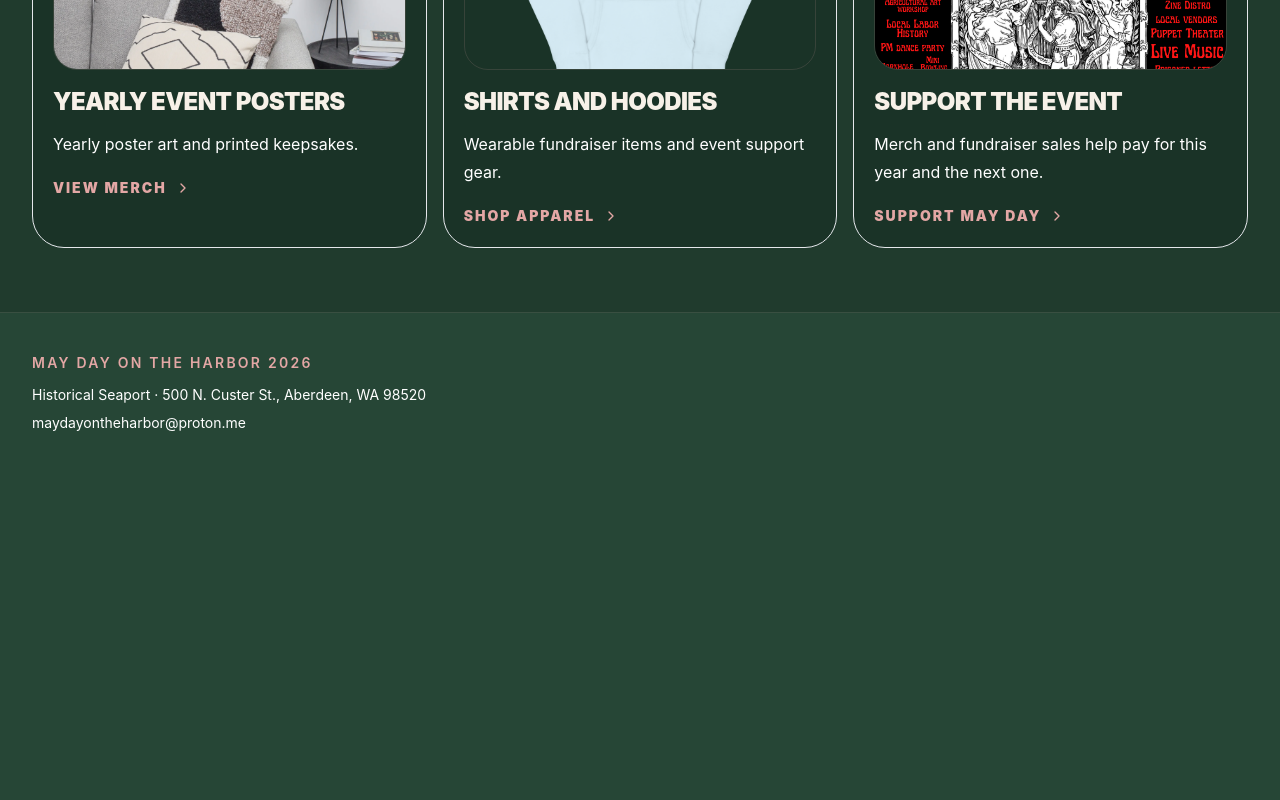
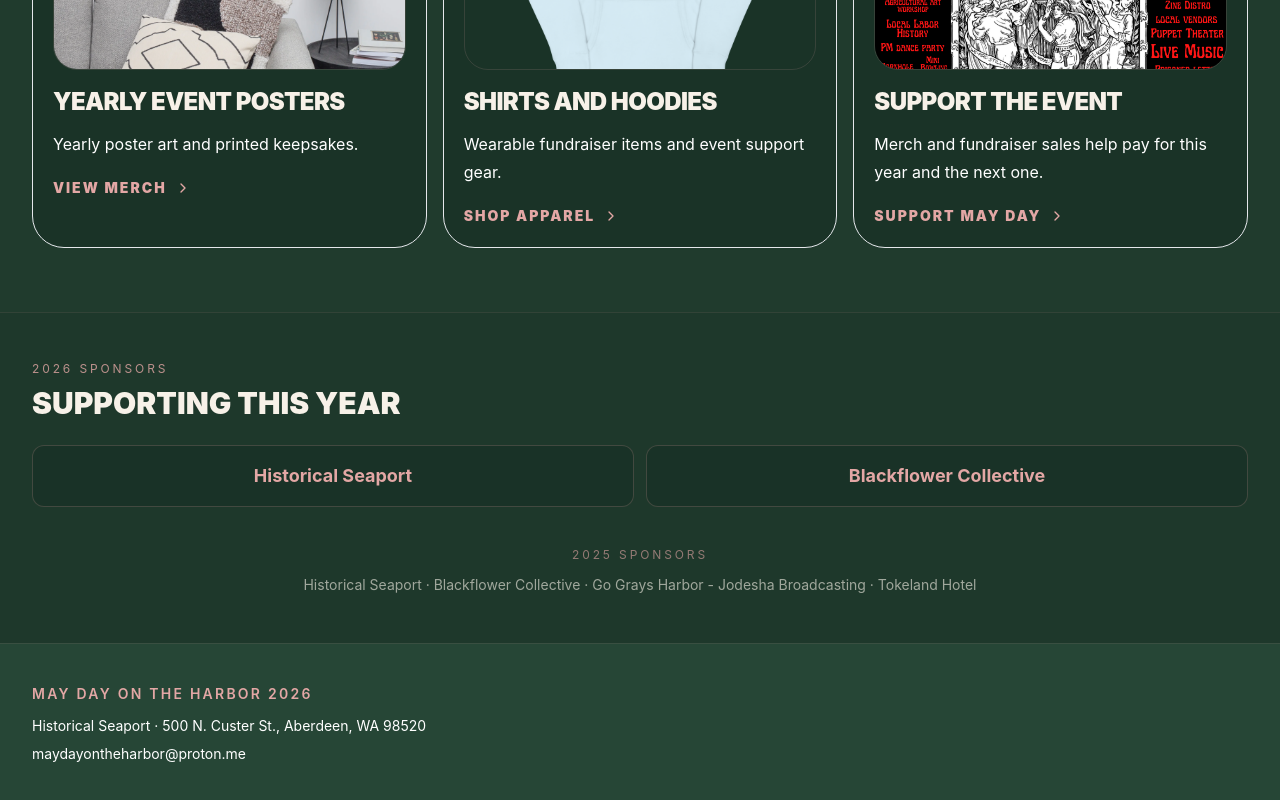
Before and after one commit to bjgarr-lgtm/May-Day-Site, a React (Vite) app: page / in a window 1280 px wide. Shown: the part 6731-7531 px from the top of the page. Before the commit the page ends 7208 px from the top, so only its background shows below. Built offline with nearby package versions, Linux system fonts and the light colour scheme.

Commit message:
Update MayDayWelcomeCenter.jsx

```diff
--- a/src/pages/MayDayWelcomeCenter.jsx
+++ b/src/pages/MayDayWelcomeCenter.jsx
@@ -40,6 +40,7 @@ import {
 
 import { huntRoutes } from '../data/huntData'
 import { getTotalCompletionCount } from '../lib/huntProgress'
+import SponsorsSection from '../components/SponsorsSection'
 
 const iconMap = {
   CalendarDays,
@@ -737,6 +738,7 @@ export default function MayDayWelcomeCenter() {
         <HuntSection />
         <InfoSection />
         <ShopSection />
+        <SponsorsSection />
         <Footer />
       </div>
     </div>
```
